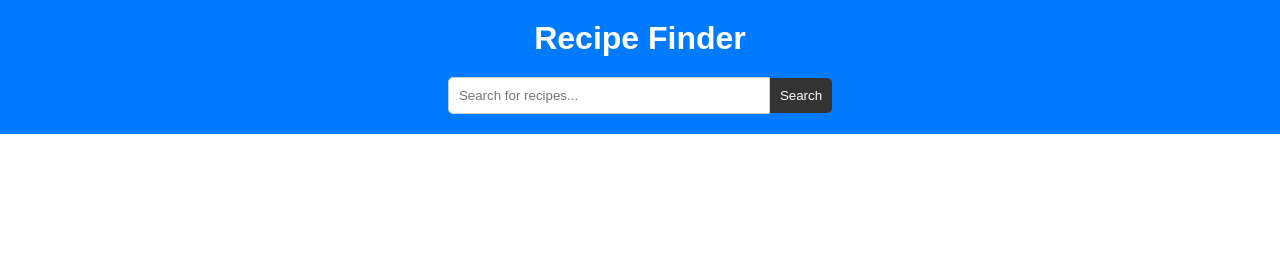
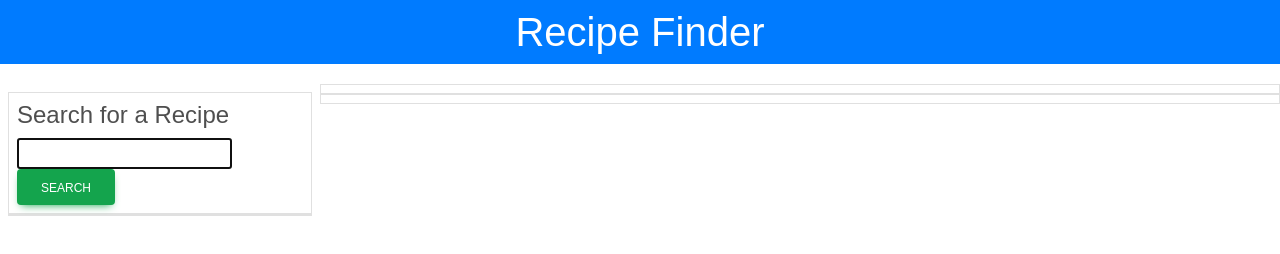
Before and after one commit to Stephen-Garcia/RecipeProject, a plain HTML site: page index.html in a window 1280 px wide. Drawn offline with nearby package versions, Linux system fonts and the light colour scheme.

Commit message:
reworked HTML

```diff
--- a/index.html
+++ b/index.html
@@ -1,25 +1,48 @@
 <!DOCTYPE html>
 <html lang="en">
-<head>
-    <meta charset="UTF-8">
-    <meta name="viewport" content="width=device-width, initial-scale=1.0">
+  <head>
+    <meta charset="UTF-8" />
+    <meta name="viewport" content="width=device-width, initial-scale=1.0" />
+    <link
+      href="https://cdnjs.cloudflare.com/ajax/libs/mdb-ui-kit/6.4.1/mdb.min.css"
+      rel="stylesheet"
+    />
+    <link rel="stylesheet" href="./assets/css/style.css" />
     <title>Recipe Finder</title>
-    <link rel="stylesheet" href="assets/css/style.css">
-</head>
-<body>
-    <header>
+  </head>
+
+  <body>
+    <header class = "header text-white text-center p-2">
         <h1>Recipe Finder</h1>
-        <div class="search-bar">
-            <input type="text" id="searchInput" placeholder="Search for recipes...">
-            <button onclick="searchRecipes()">Search</button>
-        </div>
     </header>
-
-    <main>
-        <div id="recipeList">
+    <main class="container-fluid">
+        <div class = "row">
+            <div class="col-12 col-md-3 p-2 search-column">
+                <form class = "border p-2" id = "city-search-form">
+                    <h4>Search for a Recipe</h2>
+                    <input id="city" type = "text" autofocus = "true" class = "form-input"/>
+                    <button class = "btn btn-success" type = "submit">Search</button>
+                </form>
+                <div class = "past-search border" id = "past-search-buttons"></div>
+            </div>
+            <div class="col-12 col-md-9">
+                <div class = "row border selected-city" id = "current-forecast">
+                    <div class = "col-12">
+                        <h2 id="searched-city"></h2>
+                        <div id = "current-weather-container" class = "list-group"></div>
+                    </div>
+                </div>
+                <div class = "row border" id = "five-day-forecast">
+                        <h2 class= "col-12" id = "forecast"></h2>
+                        <div class = "d-flex" id = "fiveday-container"></div>
+                </div>
+            </div>
         </div>
     </main>
-
-    <script src="assets/js/sceipt.js"></script>
-</body>
+    <script src="assets/js/script.js"></script>
+    <script
+      type="text/javascript"
+      src="https://cdnjs.cloudflare.com/ajax/libs/mdb-ui-kit/6.4.1/mdb.min.js"
+    ></script>
+  </body>
 </html>
```
